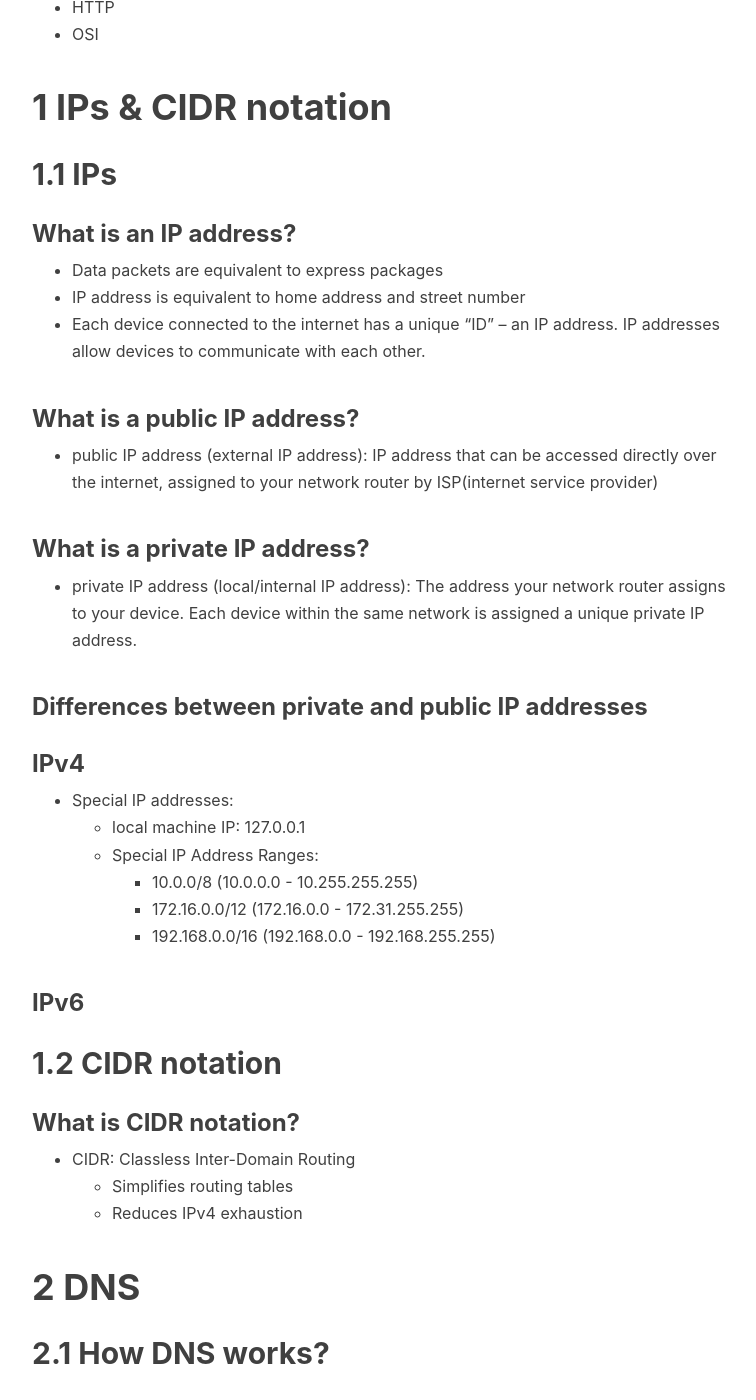
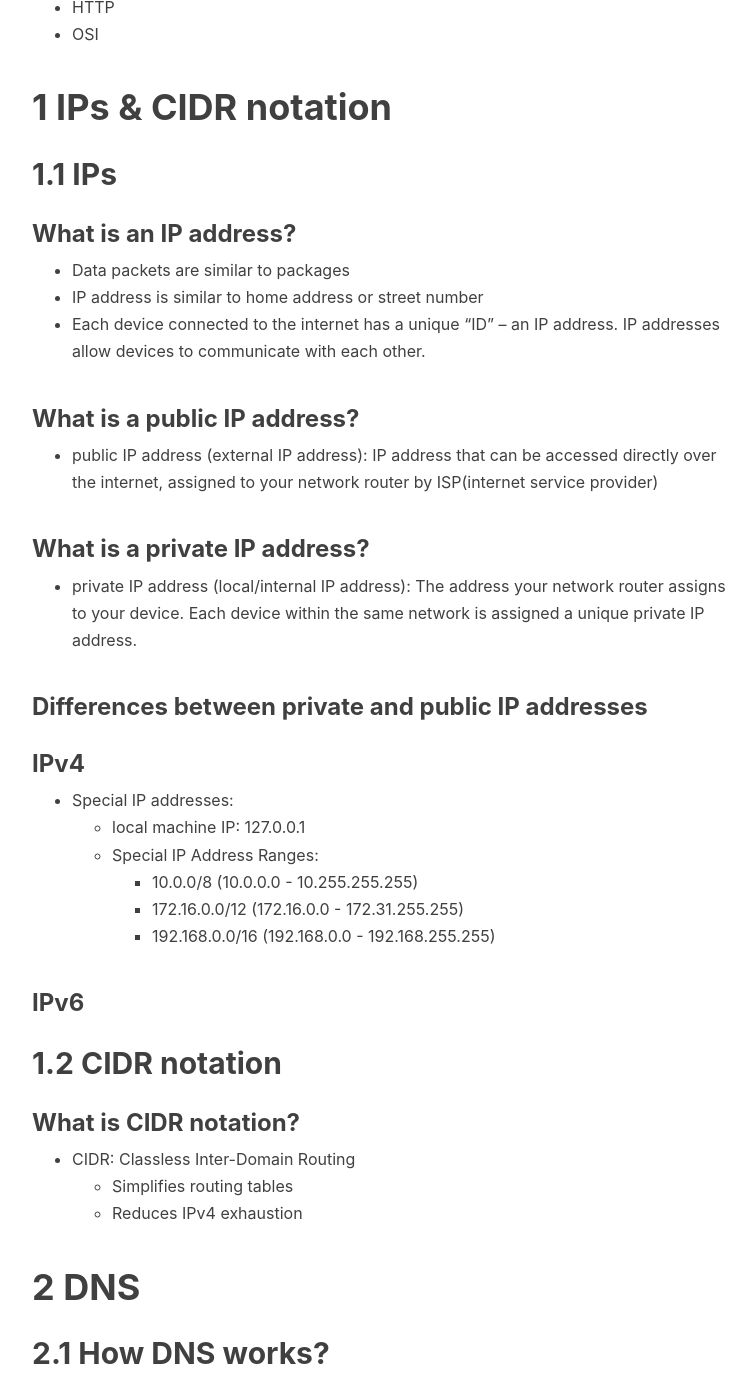
Before and after one commit to Lanzhou-J/Lanzhou-J.github.io, a Jekyll site: the page built from _posts/2022-01-23-DevOps-02-Networking.md, in a window 1280 px wide and 1400 px high, scrolled down 685 px. Shown: the whole window, without its empty margins (233-989 px from the left). Built offline with Jekyll 4.4.1, drawn with Linux system fonts in a browser that asks for light colours; nearby versions of some CDN libraries; comment, search, counter and statistics services are not loaded; some of the changed text lies outside the part shown.

Commit message:
modify networking blog

```diff
--- a/_posts/2022-01-23-DevOps-02-Networking.md
+++ b/_posts/2022-01-23-DevOps-02-Networking.md
@@ -21,8 +21,8 @@ tags:
 ## 1.1 IPs
 
 ### What is an IP address?
-  - Data packets are equivalent to express packages
-  - IP address is equivalent to home address and street number
+  - Data packets are similar to packages
+  - IP address is similar to home address or street number
   - Each device connected to the internet has a unique "ID" -- an IP address. IP addresses allow devices to communicate with each other.
 
 ### What is a public IP address?
```
Also changed, not shown: other parts of _posts/2022-01-23-DevOps-02-Networking.md (+7 -1 lines), 2 other files.
